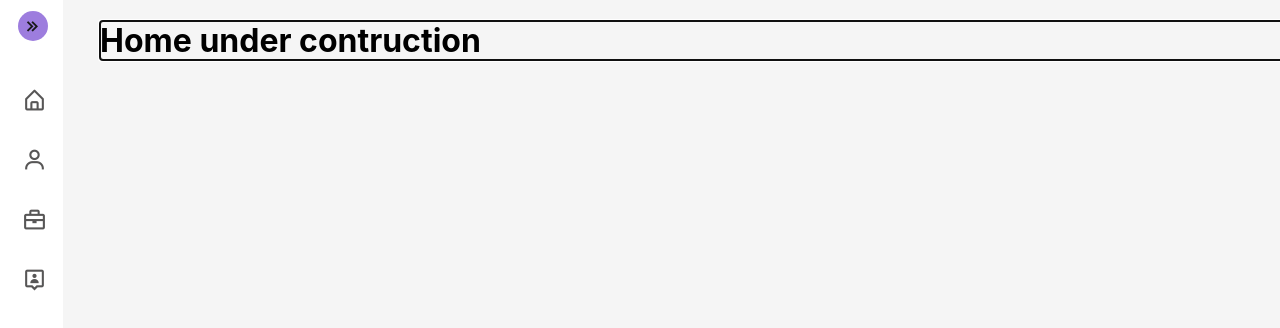
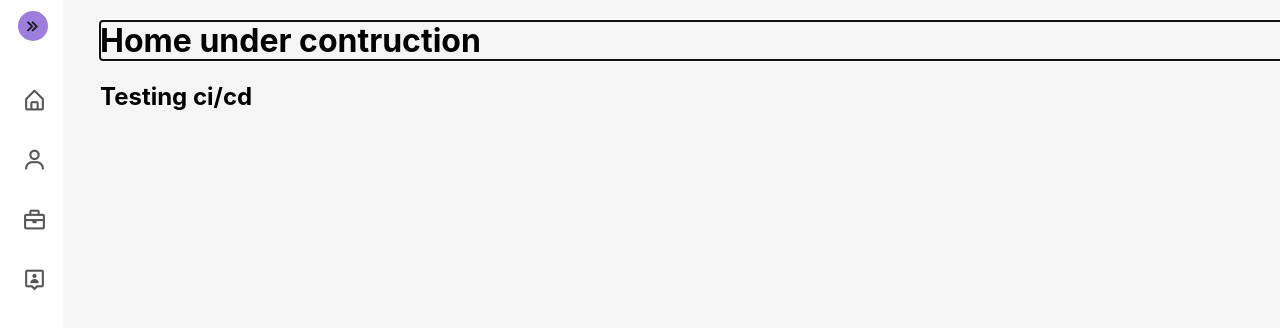
Before and after one commit to yaonur/portfolio, a Svelte app: page / in a window 1280 px wide. Shown: the top 328 px of the page. Built offline with nearby package versions, Linux system fonts and the light colour scheme.

Commit message:
git actions integration

```diff
--- a/src/routes/Home.svelte
+++ b/src/routes/Home.svelte
@@ -1 +1,2 @@
 <h1>Home under contruction</h1>
+<h2>Testing ci/cd</h2>
```
